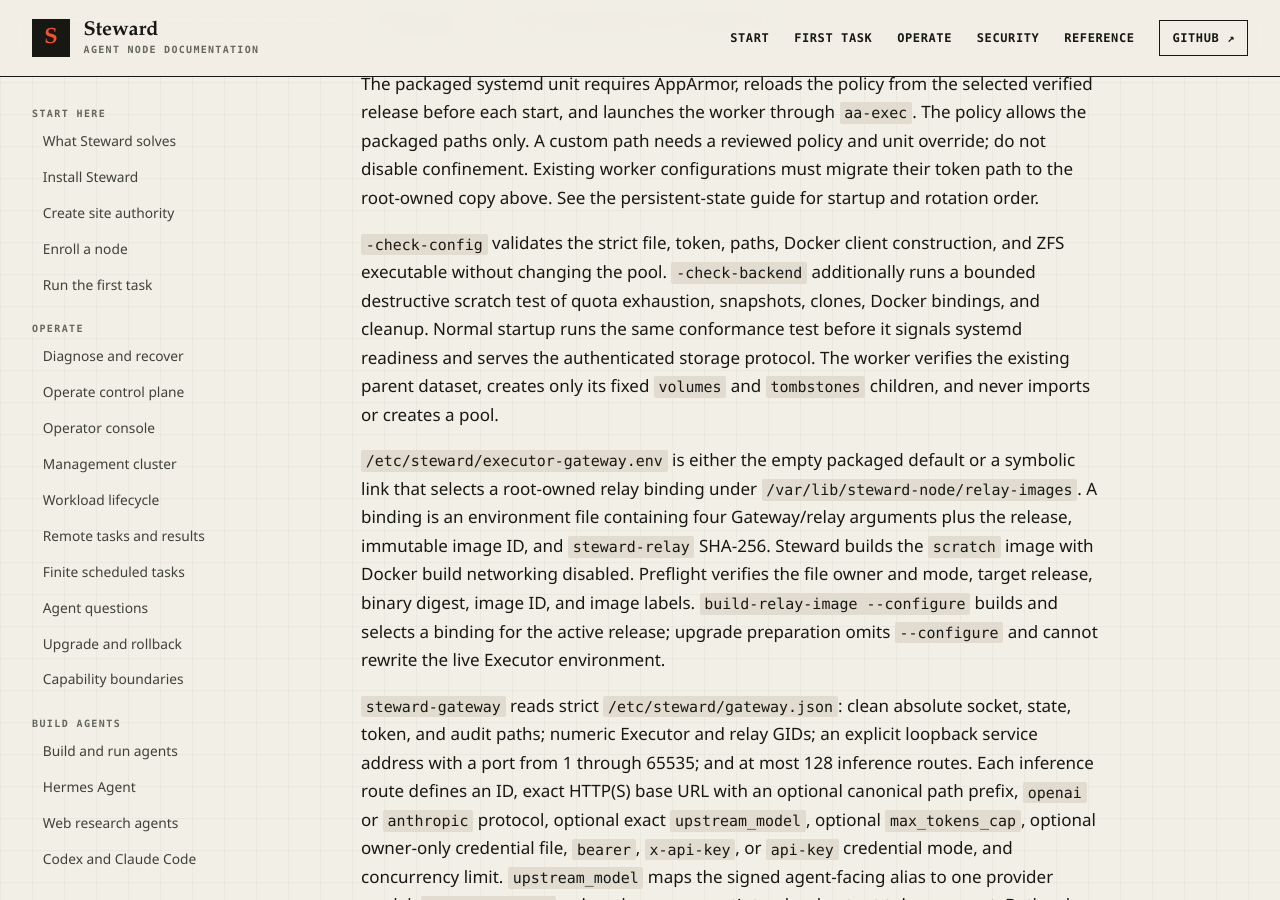
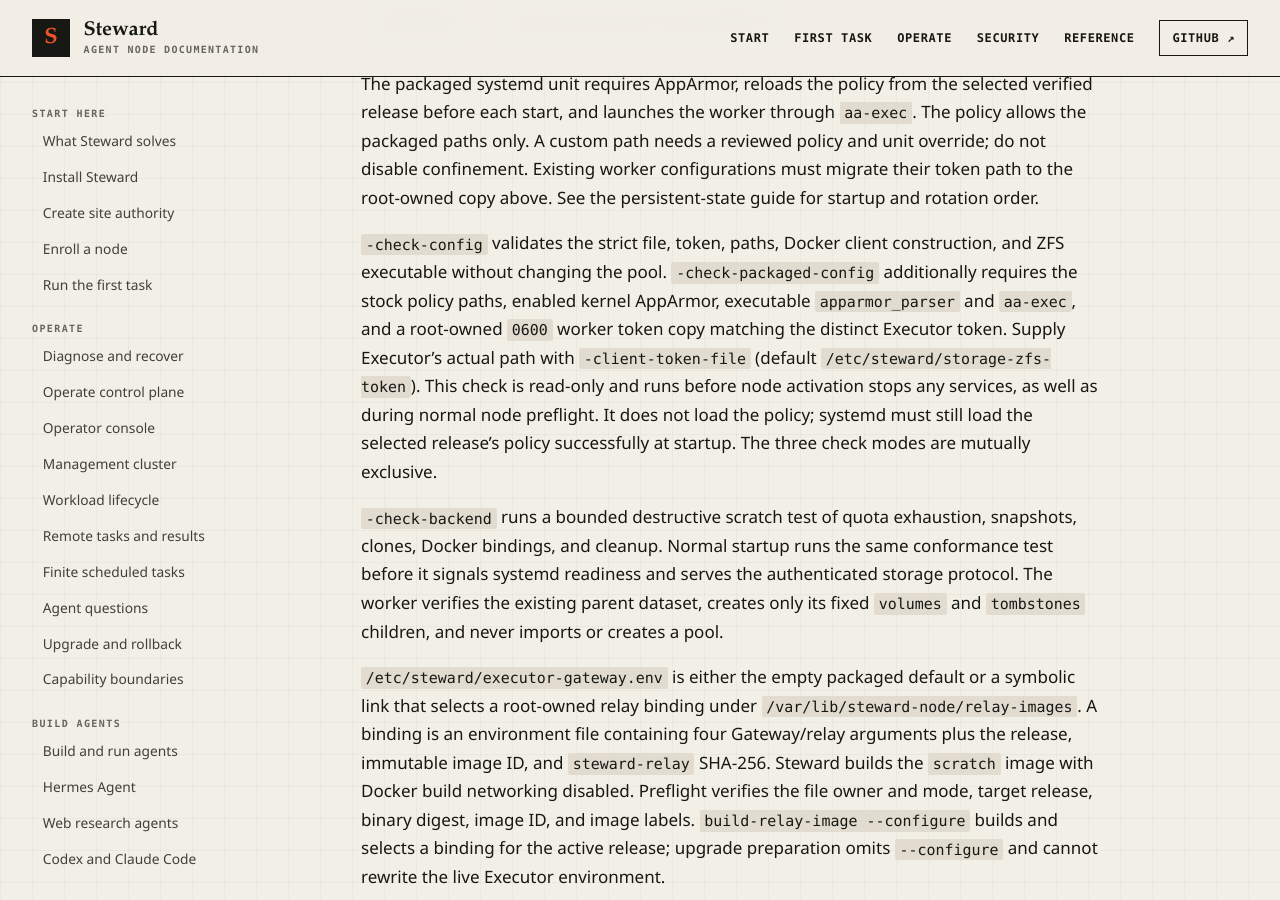
Before and after one commit to hardrails/steward, a Jekyll site: the page built from docs/reference/configuration.md, in a window 1280 px wide and 900 px high, scrolled down 19086 px. Built offline with Jekyll 4.4.1, drawn with Linux system fonts in a browser that asks for light colours.

Commit message:
docs(config): specify packaged storage preflight contract
Distinguish read-only upgrade prerequisites from policy loading and destructive scratch qualification.

Confidence: high

Scope-risk: narrow

```diff
--- a/docs/reference/configuration.md
+++ b/docs/reference/configuration.md
@@ -552,7 +552,17 @@ migrate their token path to the root-owned copy above. See the persistent-state
 guide for startup and rotation order.
 
 `-check-config` validates the strict file, token, paths, Docker client construction,
-and ZFS executable without changing the pool. `-check-backend` additionally runs a
+and ZFS executable without changing the pool. `-check-packaged-config` additionally
+requires the stock policy paths, enabled kernel AppArmor, executable
+`apparmor_parser` and `aa-exec`, and a root-owned `0600` worker token copy matching
+the distinct Executor token. Supply Executor's actual path with
+`-client-token-file` (default `/etc/steward/storage-zfs-token`). This check is
+read-only and runs before node activation stops any services, as well as during
+normal node preflight. It does not load the policy; systemd must still load the
+selected release's policy successfully at startup. The three check modes are
+mutually exclusive.
+
+`-check-backend` runs a
 bounded destructive scratch test of quota exhaustion, snapshots, clones, Docker
 bindings, and cleanup. Normal startup runs the same conformance test before it
 signals systemd readiness and serves the authenticated storage protocol. The worker
```
